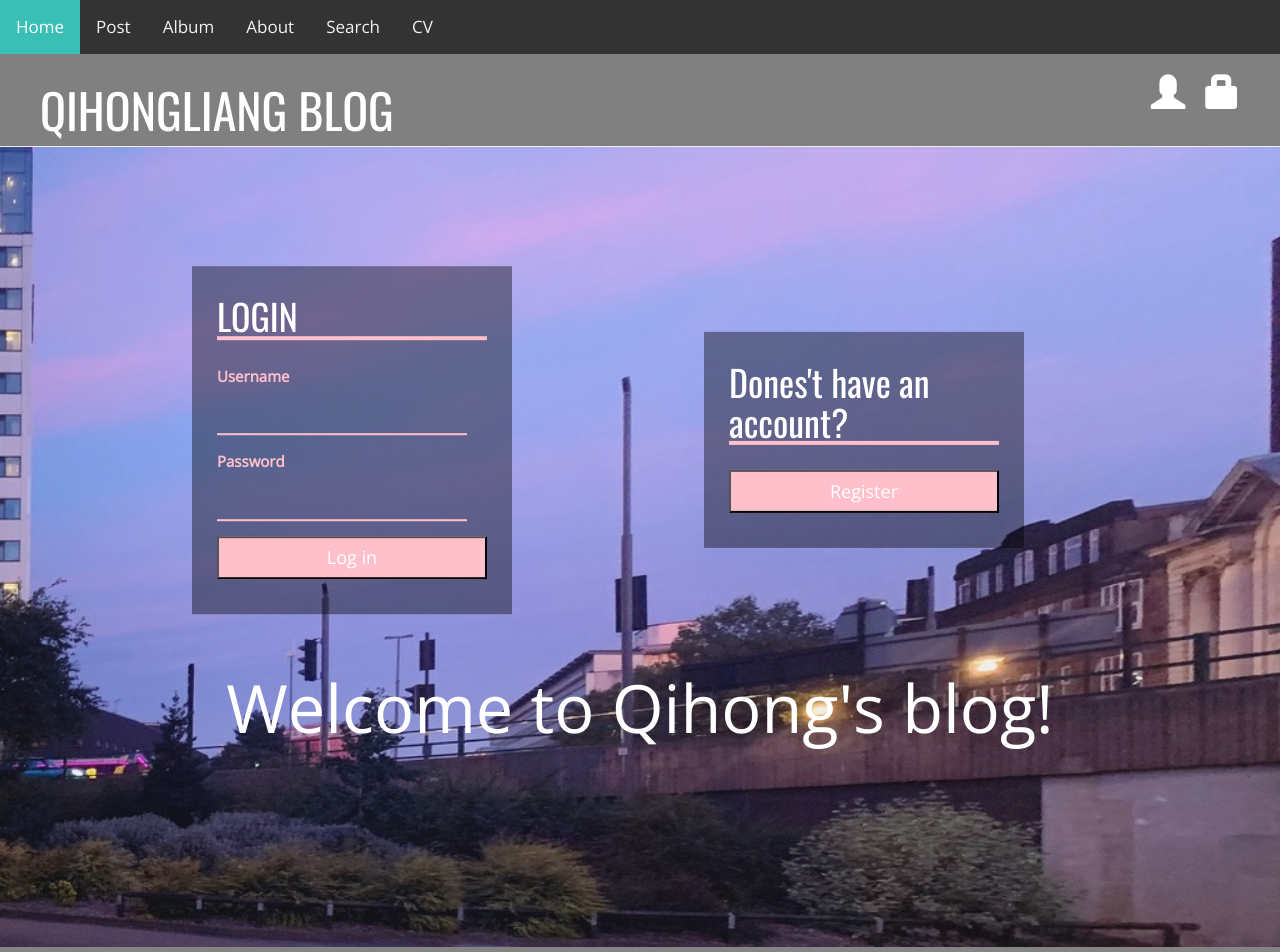
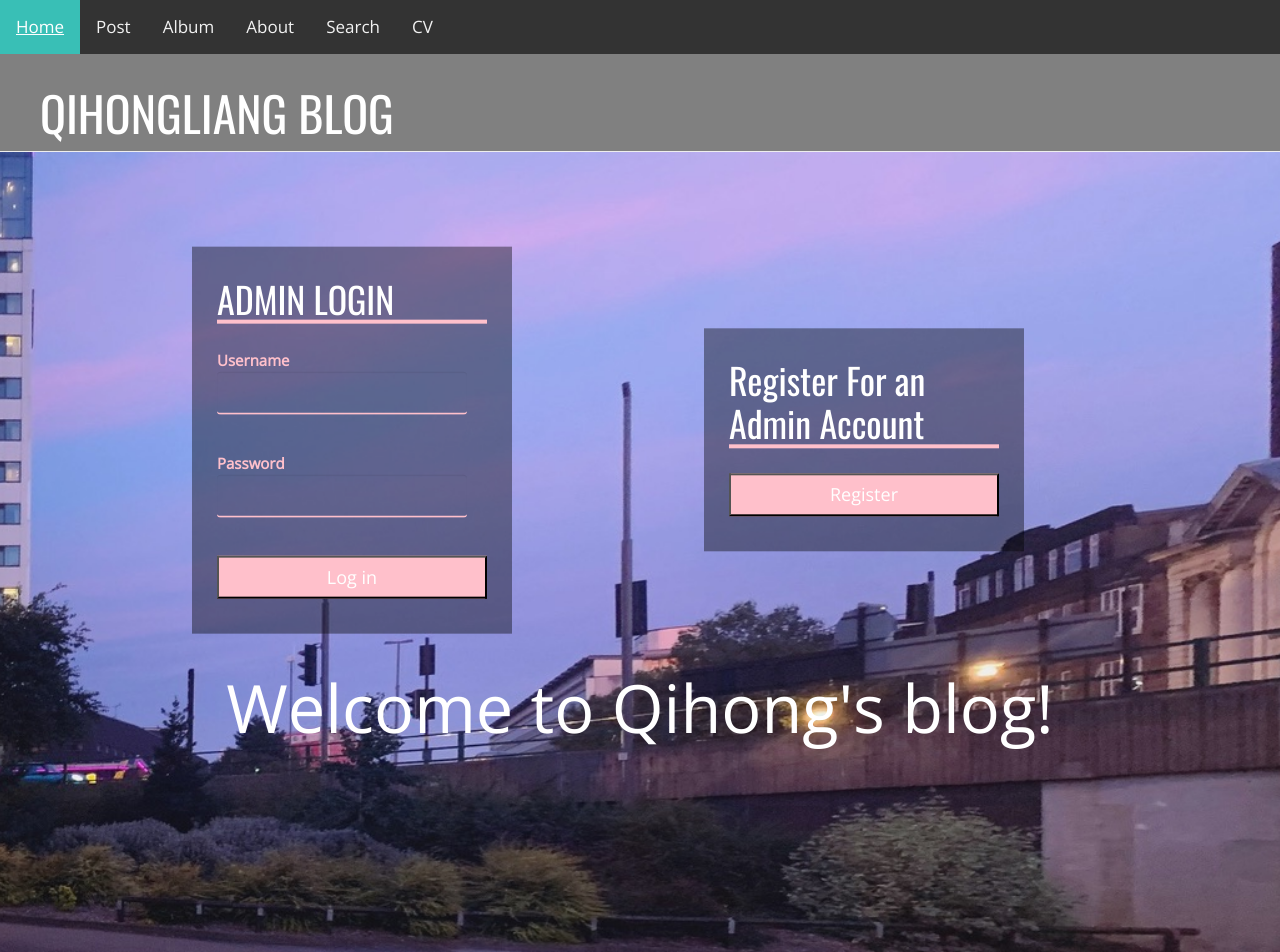
Before and after one commit to nekenzon/my-first-web, a Django app: page / in a window 1280 px wide. Run offline with Django 3.2, Linux system fonts and the light colour scheme; some libraries are stand-ins or nearby versions.

Commit message:
security problems fix and admin permission change / slightly optimise

```diff
--- a/blog/static/css/blog.css
+++ b/blog/static/css/blog.css
@@ -42,7 +42,7 @@ h1, h2, h3, h4 {
 .top-menu, .top-menu:hover, .top-menu:visited {
     color: #ffffff;
     float: right;
-    font-size: 26pt;
+    font-size: 20pt;
     margin-right: 20px;
 }
 
@@ -124,7 +124,7 @@ div.home{
 
 
  .container2{
-     position: fixed;
+     position: absolute;
      left: 20%;
      top: 50%;
      transform: translate(-20%,-50%);
@@ -165,7 +165,7 @@ div.home{
  }
 
 .container3{
-     position: fixed;
+     position: absolute;
      right: 15%;
      top: 50%;
      transform: translate(-20%,-50%);
--- a/blog/templates/blog/base.html
+++ b/blog/templates/blog/base.html
@@ -6,6 +6,7 @@
         <meta name="viewport" content="width=device-width, initial-scale=1">
         <link rel="stylesheet" href="https://maxcdn.bootstrapcdn.com/bootstrap/3.4.1/css/bootstrap.min.css">
         <script src="https://ajax.googleapis.com/ajax/libs/jquery/3.5.1/jquery.min.js"></script>
+        <script src="https://cdnjs.cloudflare.com/ajax/libs/popper.js/1.16.0/umd/popper.min.js"></script>
         <script src="https://maxcdn.bootstrapcdn.com/bootstrap/3.4.1/js/bootstrap.min.js"></script>
         <link rel="stylesheet" href="//maxcdn.bootstrapcdn.com/bootstrap/3.2.0/css/bootstrap.min.css">
         <link rel="stylesheet" href="//maxcdn.bootstrapcdn.com/bootstrap/3.2.0/css/bootstrap-theme.min.css">
@@ -13,6 +14,8 @@
         <link href="https://fonts.googleapis.com/icon?family=Material+Icons" rel="stylesheet">
         <link rel="stylesheet" href="{% static 'css/blog.css' %}" charset="utf-8">
         <script src="https://cdnjs.cloudflare.com/ajax/libs/jquery/3.3.1/jquery.min.js"></script>
+        <script src="https://maxcdn.bootstrapcdn.com/bootstrap/4.5.0/js/bootstrap.min.js"></script>
+         <link rel="stylesheet" href="https://maxcdn.bootstrapcdn.com/bootstrap/4.5.0/css/bootstrap.min.css">
         <link rel="stylesheet" href="https://www.w3schools.com/w3css/4/w3.css">
         <link rel="stylesheet" href="https://fonts.googleapis.com/css?family=Oswald">
         <link rel="stylesheet" href="https://fonts.googleapis.com/css?family=Open Sans">
@@ -25,7 +28,7 @@
     </head>
     <body style = "background-color:#f5f3ed;">
       {% with request.resolver_match.url_name as url_name %}
-      <div class="topnav" id="navBar" onclick="pagebar()">
+      <div class="topnav" id="navBar" onclick="pagebar()" >
         <a id = 'homeN' class="{% if url_name == 'index' %}active{% endif %}" href="{% url 'index' %}" >Home</a>
         <a id = 'postN' class="{% if url_name == 'post_list' %}active{% endif %}" href="{% url 'post_list' %}">Post</a>
         <a id = 'albumN' class="{% if url_name == 'album' %}active{% endif %}" href="{% url 'album' %}">Album</a>
@@ -35,15 +38,15 @@
       </div>
       {% endwith %}
 
+
+
       <div id="fb-root"></div>
       <div class="page-header" style="background-color:grey">
       {% if user.is_authenticated %}
-          <a href="{% url 'post_new' %}" class="top-menu"><span class="glyphicon glyphicon-plus"></span></a>
-          <a href="{% url 'post_draft_list' %}" class="top-menu"><span class="glyphicon glyphicon-edit"></span></a>
-          <p class="top-menu" style="font-size:18pt">Hello {{ user.username }} <small>(<a href="{% url 'logout' %}">Log out</a>)</small></p>
+          <a href="{% url 'post_new' %}" class="top-menu"><span class="glyphicon glyphicon-plus">NewPost</span></a>
+          <a href="{% url 'post_draft_list' %}" class="top-menu"><span class="glyphicon glyphicon-edit">Draft</span></a>
+          <p class="top-menu" style="font-size:18pt">Welcome {{ user.username }} <small>(<a href="{% url 'logout' %}">Log out</a>)</small></p>
       {% else %}
-          <a href="{% url 'login' %}" class="top-menu"><span class="glyphicon glyphicon-lock"></span></a>
-          <a href="{% url 'post_register' %}" class="top-menu"><span class="glyphicon glyphicon-user"></span></a>
       {% endif %}
       <h1><a href="/" >QIHONGLIANG BLOG</a></h1>
      </div>
--- a/blog/templates/blog/cv.html
+++ b/blog/templates/blog/cv.html
@@ -2,7 +2,7 @@
 
 {% block content %}
     <body>
-        <table border="1" cellspacing="0" align="center" >
+        <table border="1" cellspacing="0" align="center" class="container ">
             <tr>
                 <td width="30">Objective Job</td>
                 <td colspan='6'>Django Web Designer</td>
--- a/blog/templates/blog/index.html
+++ b/blog/templates/blog/index.html
@@ -67,20 +67,21 @@
   <div class=home>
   <p class = "home"> Welcome to Qihong's blog!</p>
 
+
  <div class="container2">
-    <h1>LOGIN</h1>
+    <h1>ADMIN LOGIN</h1>
      <form method="post" action="{% url 'login_user' %}">
        {% csrf_token %}
-         <label>Username</label><br>
-         <input type="text" name="username"><br>
-         <label>Password</label><br>
-         <input type="password" name="password"><br>
+         <label for="username">Username</label><br>
+         <input type="text" name="username" class="form-control"><br>
+         <label for="password">Password</label><br>
+         <input type="password" name="password" class="form-control"><br>
          <button type="submit">Log in</button>
      </form>
  </div>
 
  <div class="container3">
-    <h1>Dones't have an account?</h1>
+    <h1>Register For an Admin Account</h1>
      <form method="post" action="{% url 'post_register' %}">
        {% csrf_token %}
          <button type="submit" >Register</button>
@@ -89,4 +90,6 @@
  {% endif %}
 </div>
 
+
+
 {% endblock content %}
--- a/blog/templates/blog/post_edit.html
+++ b/blog/templates/blog/post_edit.html
@@ -27,6 +27,8 @@
                 <label class="w3-text-brown">Text</label><br>
                 <textarea rows="4" cols="50" name="text" class="w3-input w3-border w3-sand">{{ form.instance.text }}</textarea><br>
                 <br>
+                <a class="container w3-opacity" href="{%url 'error' %}">Reminder: In the EDIT MODE , If you are not the one who create this post, the save function will not work when you try to edit this post</a>
+                <br>
                 <button type="submit" class="btn btn-success w3-right">Save</button>
                 <br>
 
--- a/blog/templates/blog/post_list.html
+++ b/blog/templates/blog/post_list.html
@@ -5,7 +5,7 @@
 
     {% for post in posts %}
     <!-- Grid -->
-<div class="w3-row w3-padding w3-border">
+<div class="w3-row w3-padding w3-border" >
 
   <!-- Blog entries -->
   <div class="w3-col l8 s12">
@@ -14,6 +14,8 @@
      <div class="w3-center">
        <h3 style="color:#6699ff"><a href="{% url 'post_detail' pk=post.pk %}">{{ post.title }}</a></h3>
        <h5><span class="w3-opacity">{{ post.published_date }}</span></h5>
+
+       <h4><span class="w3-opacity">{{ post.author }}</span></h4>
      </div>
 
      <div class="w3-justify">
--- a/blog/urls.py
+++ b/blog/urls.py
@@ -27,4 +27,5 @@ urlpatterns = [
     path('post_search',views.searchposts,name='post_search'),
     path('pics/<int:pk>/dele',views.dele,name='dele'),
     path('cv', views.cv, name='cv'),
+    path('error', views.error, name='error'),
 ]
--- a/blog/views.py
+++ b/blog/views.py
@@ -36,7 +36,7 @@ def searchposts(request):
 
 
 
-
+@login_required
 def simple_upload(request, pk):
     post = get_object_or_404(Post, pk=pk)
     if request.method == 'POST' and request.FILES['myfile']:
@@ -51,6 +51,7 @@ def simple_upload(request, pk):
         })
     return render(request, 'blog/simple_upload.html')
 
+@login_required
 def simple_upload2(request):
     if request.method == 'POST' and request.FILES['myfile']:
         myfile = request.FILES['myfile']
@@ -67,7 +68,6 @@ def simple_upload2(request):
 
 
 def login_user(request):
-    print("?????")
     logout(request)
     username = password = ''
     if request.POST:
@@ -129,10 +129,10 @@ def post_edit(request, pk):
         form = PostForm(request.POST, instance=post)
         if form.is_valid():
             post = form.save(commit=False)
-            post.author = request.user
-
+            #Can not modify the username unless you are the one create
             post.save()
             return redirect('post_detail', pk=post.pk)
+
     else:
         form = PostForm(instance=post)
     return render(request, 'blog/post_edit.html', {'form': form})
@@ -187,6 +187,10 @@ def index(request):
     context = {"index_page": "active"} # new info here
     return render(request, 'blog/index.html', context)
 
+def error(request):
+    context = {"error_page": "active"} # new info here
+    return render(request, 'blog/error.html', context)
+
 def dele(request, pk):
     pics=get_object_or_404(AlbumPic, pk=pk)
     pics.delete()
```
Also changed, not shown: blog/templates/blog/error.html (added, +9 -0 lines), blog/templates/blog/post_draft_list.html (+56 -0 lines), blog/migrations/0008_auto_20200802_1116.py (added), blog/templates/blog/about.html (line endings or trailing spaces), 1 other file.
